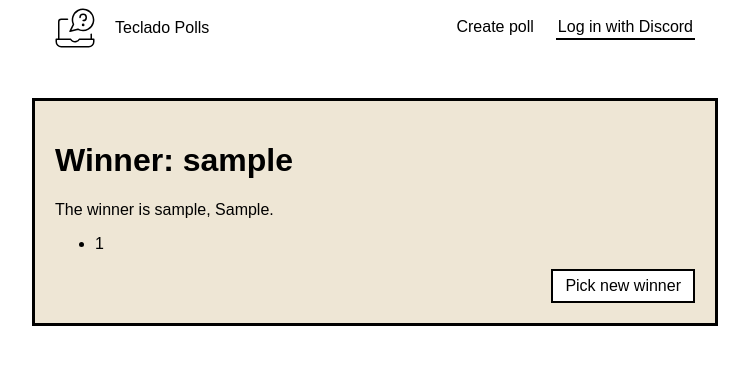
After one commit to tecladocode/teclado-polls, a Flask app: template templates/winner.html in a window 1280 px wide. The commit adds this page. Shown: the top 365 px of the page, without its empty margins (265-1014 px from the left). Run offline with Flask 2, Linux system fonts and the light colour scheme; the template is opened without the code that fills it: most values are stand-ins (such as "Sample title", 1, 10 or a date in 2020); parts of the project's set-up code (start-up, migrations or seed data) failed here and were passed over.

Commit message:
Add picking winners.

```diff
--- a/app.py
+++ b/app.py
@@ -16,8 +16,9 @@ DISCORD_GET_CURRENT_USER = "https://discordapp.com/api/users/@me"
 
 CLIENT_ID = "654393272189321237"
 DISCORD_REDIRECT_URI = os.environ.get("DISCORD_AUTH_REDIRECT", "http://127.0.0.1:5000/authorize")
+QUOTED_DISCORD_REDIRECT_URI = quote(DISCORD_REDIRECT_URI, safe="")
 
-FINAL_URI = f"{DISCORD_AUTH_URL}?client_id={CLIENT_ID}&redirect_uri={quote(DISCORD_REDIRECT_URI)}&response_type=code&scope=identify"
+FINAL_URI = f"{DISCORD_AUTH_URL}?client_id={CLIENT_ID}&redirect_uri={QUOTED_DISCORD_REDIRECT_URI}&response_type=code&scope=identify"
 
 
 @app.route("/")
@@ -90,14 +91,17 @@ def view_poll(poll_id):
     with sqlite3.connect("data.db") as connection:
         cursor = connection.execute("SELECT * FROM polls WHERE poll_id = ?", (poll_id,))
         poll = cursor.fetchone()
+        owner_viewing = False
+        if session.get("username") and session.get("discriminator"):
+            owner_viewing = poll[2] == session['username'] and poll[3] == session['discriminator']
 
         votes_cursor = connection.execute("""
-            SELECT options.option_text, COUNT(votes.vote) as count, COUNT(votes.vote) * 100.0 / sum(count(votes.vote)) over() as percentage FROM options
+            SELECT options.option_id, options.option_text, COUNT(votes.vote) as count, COUNT(votes.vote) * 100.0 / sum(count(votes.vote)) over() as percentage FROM options
             LEFT JOIN votes on options.option_id = votes.vote
             WHERE options.poll_id = ?
             GROUP BY options.option_text;""", (poll_id,))
         votes = votes_cursor.fetchall()
-    return render_template("view_poll.html", poll=poll, votes=votes, discord_uri=FINAL_URI)
+    return render_template("view_poll.html", poll=poll, votes=votes, owner_viewing=owner_viewing, discord_uri=FINAL_URI)
 
 
 @app.route("/create_poll", methods=["GET", "POST"])
@@ -130,3 +134,12 @@ def manage_polls():
 def logout():
     session.clear()
     return redirect(url_for("home"))
+
+
+@app.route("/pick_winner/<int:option_id>")
+def pick_winner(option_id):
+    with sqlite3.connect("data.db") as connection:
+        voters = connection.execute("SELECT * FROM votes WHERE vote = ?", (option_id,)).fetchall()
+        random_winner = connection.execute("SELECT * FROM votes WHERE vote = ? ORDER BY RANDOM() LIMIT 1;", (option_id,)).fetchone()
+
+        return render_template("winner.html", option_id=option_id, voters=voters, winner_username=random_winner[0], winner_discriminator=random_winner[1])
--- /dev/null
+++ b/templates/winner.html
@@ -0,0 +1,19 @@
+{% extends 'base.html' %}
+
+{% block content %}
+<div class="container">
+    <h1>Winner: {{ winner_username }}</h1>
+
+    <p>The winner is {{ winner_username }}, {{ winner_discriminator }}.</p>
+
+    <ul class="voters">
+        {% for voter in voters %}
+            <li>{{ voter[0] }}</li>
+        {% endfor %}
+    </ul>
+
+    <div class="right-button-container">
+        <a class="form-submit-login-link" href="{{ url_for('pick_winner', option_id=option_id) }}">Pick new winner</a>
+    </div>
+</div>
+{% endblock %}
```
Also changed, not shown: templates/view_poll.html (+8 -3 lines).
